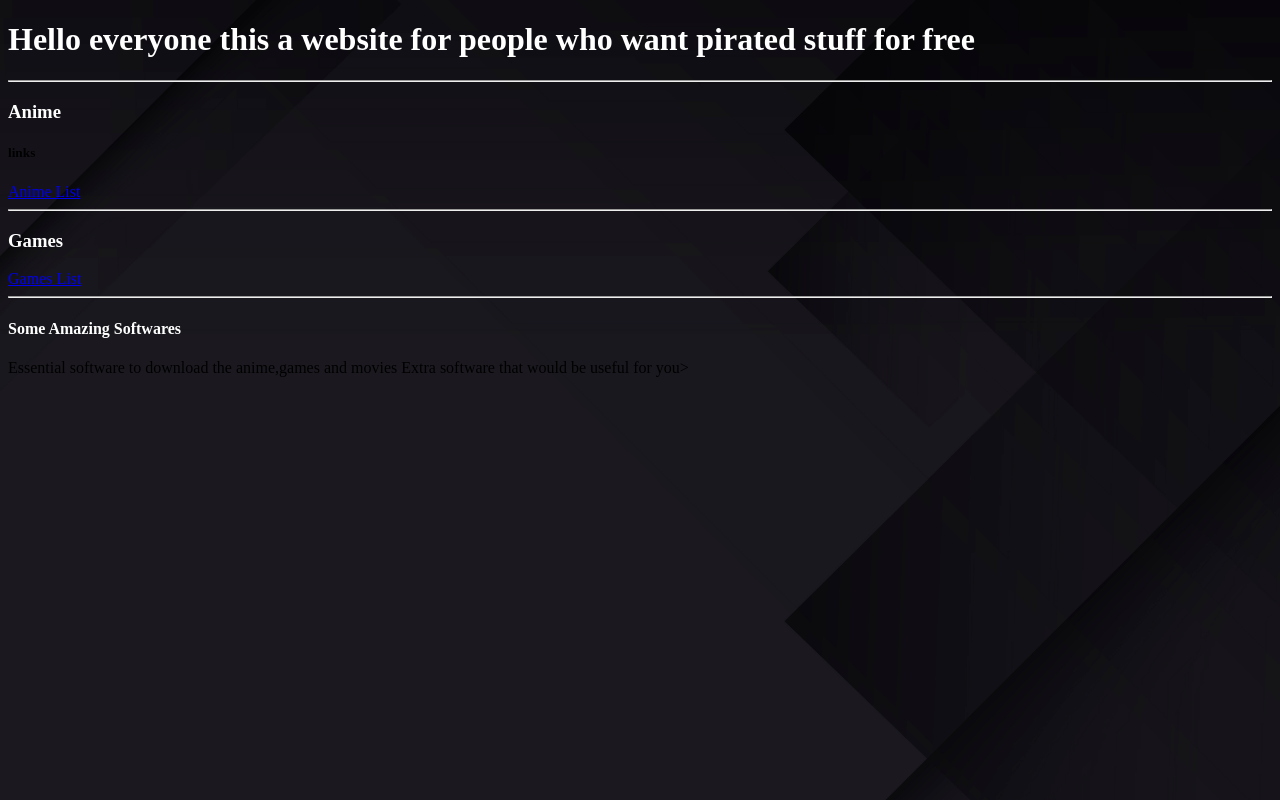
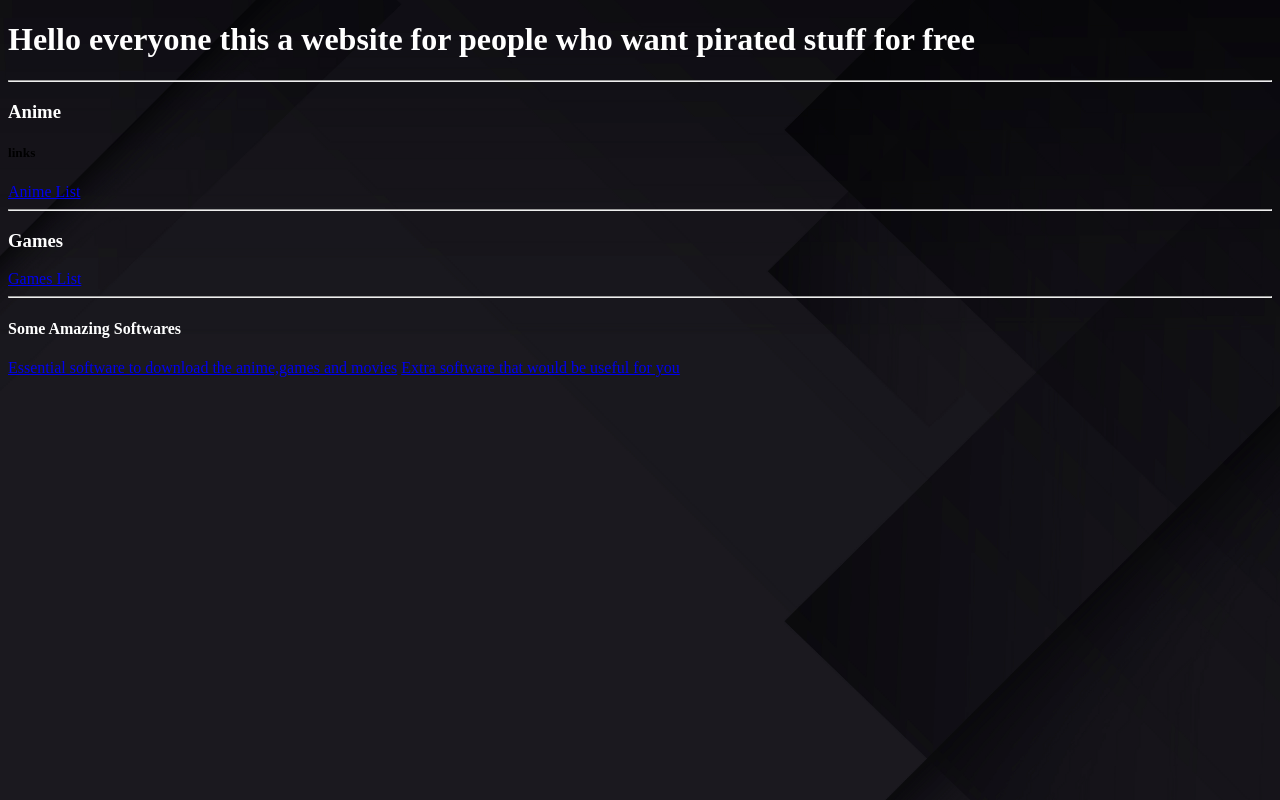
Before and after one commit to Gamingarc/gamingarc.github.io, a plain HTML site: page index.html in a window 1280 px wide. Drawn offline with Linux system fonts and the light colour scheme.

Commit message:
Update index.html

```diff
--- a/index.html
+++ b/index.html
@@ -39,6 +39,6 @@
     <a href="games.html">Games List</a>
     <hr>
     <h4>Some Amazing Softwares</h4>
-    <a herf="software">Essential software to download the anime,games and movies</a>
-    <a herf="extra.html">Extra software that would be useful for you></a>
+    <a href="software">Essential software to download the anime,games and movies</a>
+    <a href="extra.html">Extra software that would be useful for you</a>
     </body>
```
